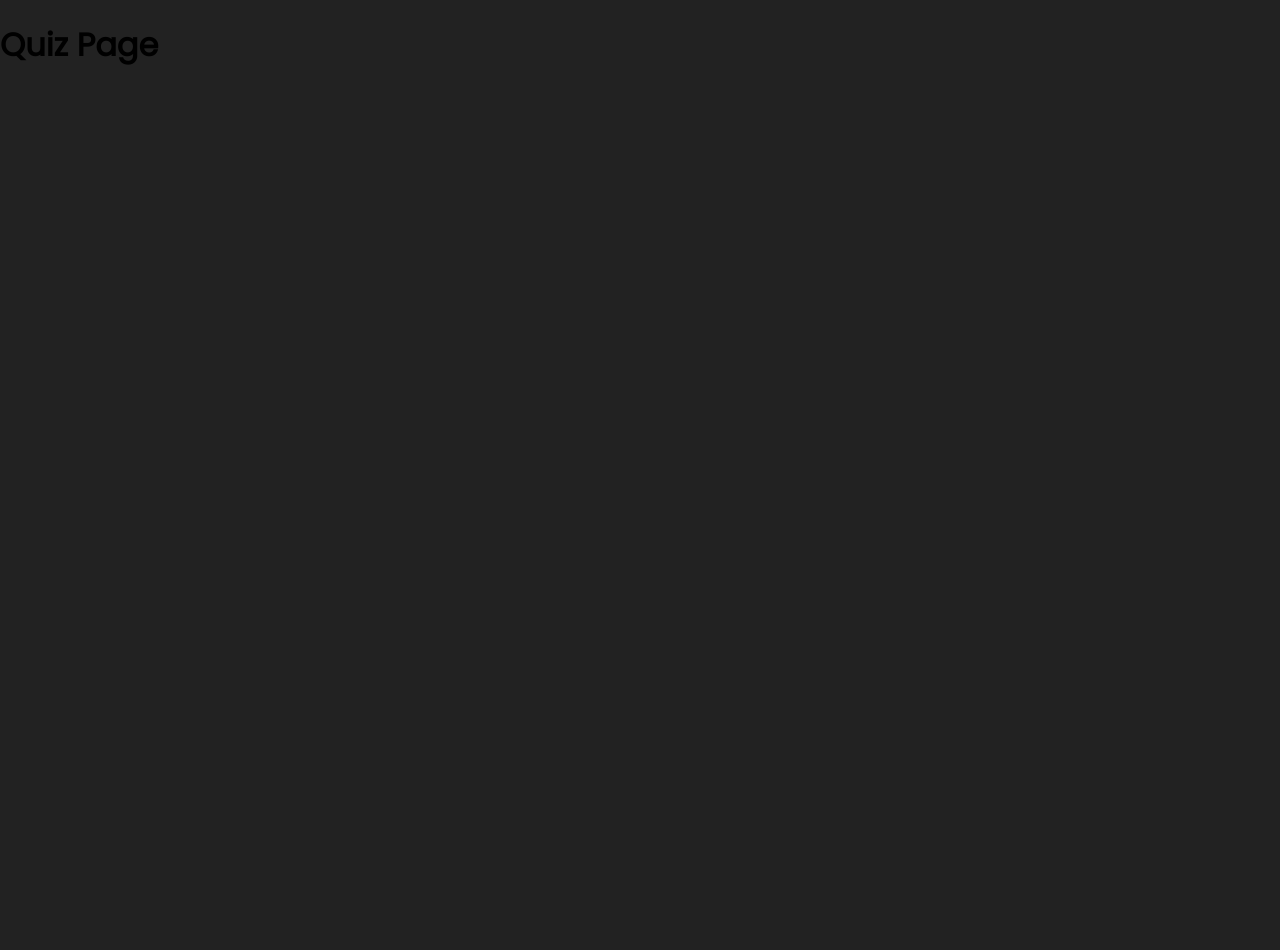
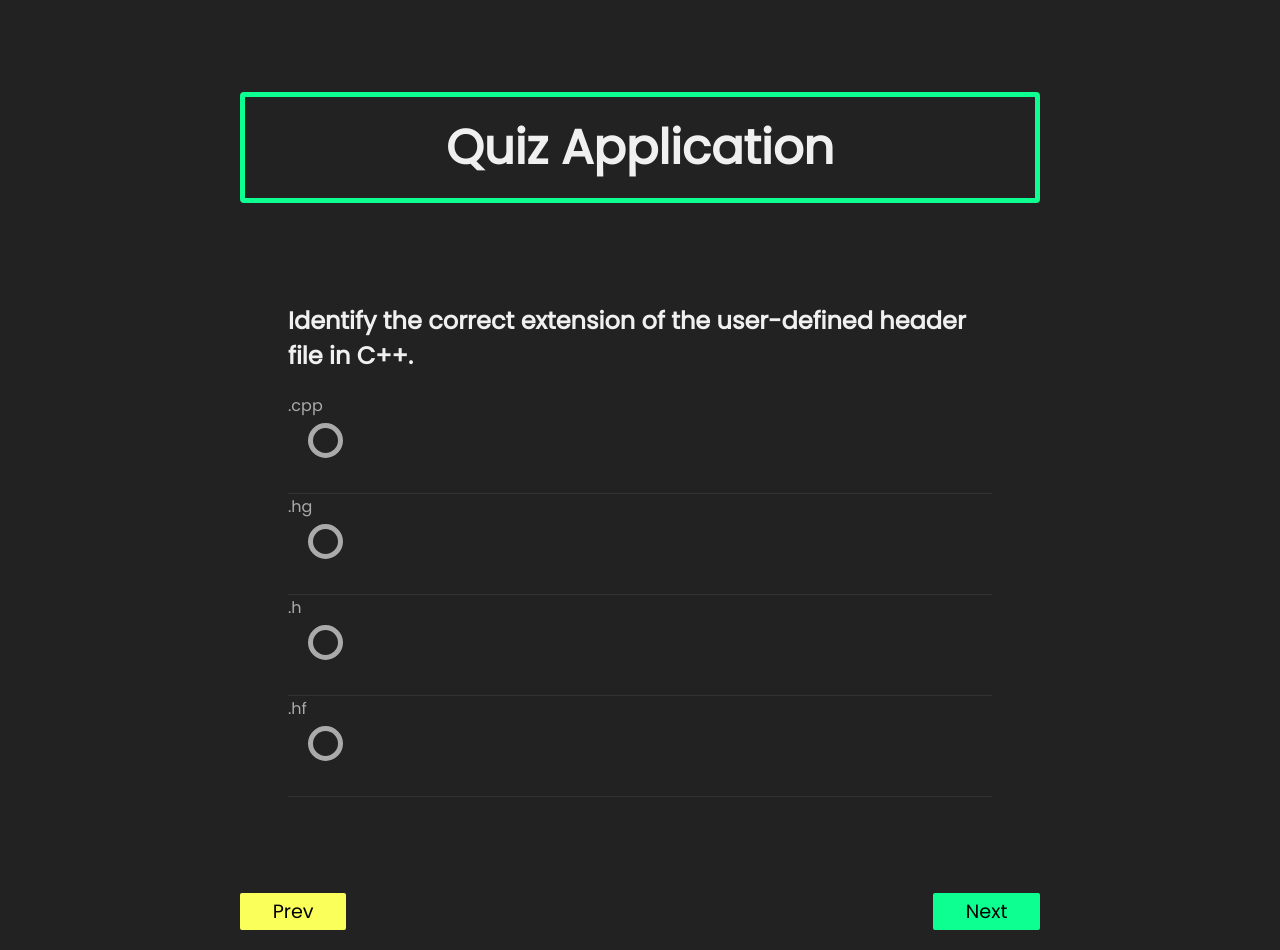
Before and after one commit to Vru007/Quiz-app, a React (Create React App) app in the folder frontend/: page /quiz in a window 1280 px wide. Before the commit the page ends 821 px from the top, so only its background shows below. Built offline with nearby package versions, Linux system fonts and the light colour scheme.

Commit message:
question & data

```diff
--- /dev/null
+++ b/frontend/src/components/Question.js
@@ -0,0 +1,39 @@
+import React, { useEffect } from "react";
+import { useState } from "react";
+import data from "../database/data";
+import "../styles/App.css";
+function Question() {
+  const [checked, setChecked] = useState(undefined);
+  const question = data[0];
+
+  useEffect(() => {
+    console.log(question);
+  });
+  function onSelect() {
+    console.log("button changed");
+  }
+  return (
+    <div className="questions">
+      <h2 className="text-light">{question.question}</h2>
+      <ul key={question.id}>
+        {question.options.map((q, i) => (
+          <li key={i}>
+            <input
+              type="radio"
+              value={false}
+              name="options"
+              id={`q${i}-option`}
+              onChange={onSelect()}
+            ></input>
+            <lable className="text-primary" htmlFor={`q${i}-option`}>
+              {q}
+            </lable>
+            <div className="check "></div>
+          </li>
+  ))}
+      </ul>
+    </div>
+  );
+}
+
+export default Question;
--- a/frontend/src/components/home.js
+++ b/frontend/src/components/home.js
@@ -17,10 +17,10 @@ function Home(){
           </ol>
 
           <form id='form'>
-            <input red={inputRef} type="text" placeholder="Username"></input>
+            <input ref={inputRef} type="text" placeholder="Username"></input>
           </form>
-          <div style={{backgroundColor:"yellow",width:50,height:30}}classname="start">
-           <Link to={'quiz'}>Start</Link>
+          <div className="start">
+           <Link className="btn" to={'quiz'}>Start</Link>
           </div>
 
 
--- a/frontend/src/components/quiz.js
+++ b/frontend/src/components/quiz.js
@@ -1,8 +1,27 @@
 import React from "react";
+import Question from "./Question";
+
 
 function Quiz(){
+    function onPrev(){
+        console.log("Prev button clicked");
+    }
+    function onNext(){
+        console.log("next button clicked");
+    }
     return(
-        <h1>Quiz Page</h1>
+        <div className="container">
+               <h1 className="title text-light">Quiz Application</h1>
+
+      {/*display questions*/}
+      <Question/>
+
+      <div className="grid">
+      <button className="btn prev" onClick={onPrev}>Prev</button>
+      <button className="btn next" onClick={onNext}>Next</button>
+      </div>
+
+        </div>
     )
 }
 export default Quiz;
--- /dev/null
+++ b/frontend/src/database/data.js
@@ -0,0 +1,103 @@
+export default [
+    {
+        id:1,
+        question:" Identify the correct extension of the user-defined header file in C++.",
+        options:[
+            ".cpp",
+            ".hg",
+            ".h",
+            ".hf",
+        ]
+    },
+    {
+        id:2,
+        question:" Identify the incorrect constructor type.",
+        options:[
+            "Friend Constructor",
+            "Copy Constructor",
+            "Parameterized Constructor",
+            "Default Constructor",
+        ]
+    },
+    {
+        id:3,
+        question:"C++ uses which approach?",
+        options:[
+            "Bottom Up",
+            "Top-Down",
+            "Left-Right",
+            "Right-Left",
+        ]
+    },
+    {
+        id:4,
+        question:" Which of the following data type is supported in C++ but not in C?",
+        options:[
+            "String",
+            "Double",
+            "Bool",
+            "Float"
+        ]
+    },
+    {
+        id:5,
+        question:" Which of the following data type is supported in C++ but not in C?",
+        options:[
+            "String",
+            "Double",
+            "Bool",
+            "Float"
+        ]
+    },
+    {
+        id:6,
+        question:" Which of the following data type is supported in C++ but not in C?",
+        options:[
+            "String",
+            "Double",
+            "Bool",
+            "Float"
+        ]
+    },
+
+    {
+        id:7,
+        question:" Which of the following data type is supported in C++ but not in C?",
+        options:[
+            "String",
+            "Double",
+            "Bool",
+            "Float"
+        ]
+    },
+    {
+        id:8,
+        question:" Which of the following data type is supported in C++ but not in C?",
+        options:[
+            "String",
+            "Double",
+            "Bool",
+            "Float"
+        ]
+    },
+    {
+        id:9,
+        question:" Which of the following data type is supported in C++ but not in C?",
+        options:[
+            "String",
+            "Double",
+            "Bool",
+            "Float"
+        ]
+    },
+    {
+        id:10,
+        question:" Which of the following data type is supported in C++ but not in C?",
+        options:[
+            "String",
+            "Double",
+            "Bool",
+            "Float"
+        ]
+    }
+]
--- a/frontend/src/styles/App.css
+++ b/frontend/src/styles/App.css
@@ -71,7 +71,6 @@ body, html{
 
 .container .btn:hover{
     cursor: pointer;
-    background-color: #f0f0f0;
     color: #202020;
 }
 
--- a/frontend/src/styles/home.css
+++ b/frontend/src/styles/home.css
@@ -5,13 +5,14 @@
 
 .start{
     display: flex;
-    justify-content: center;
-    padding-top: 2em;
+    justify-content:center;
     background-color: #e9f10c;
+    width: 200px;
+    margin-left:300px;
 }
 
 .start .btn{
-    padding: .2em 1.7em;
+    /* padding: .2em 1.7em; */
     border: none;
     border-radius: .1em;
     font-size: 1.2em;
```
